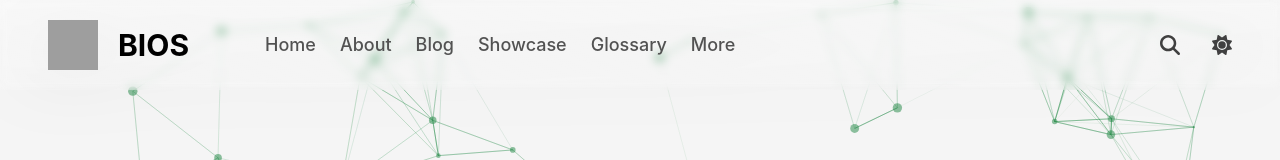
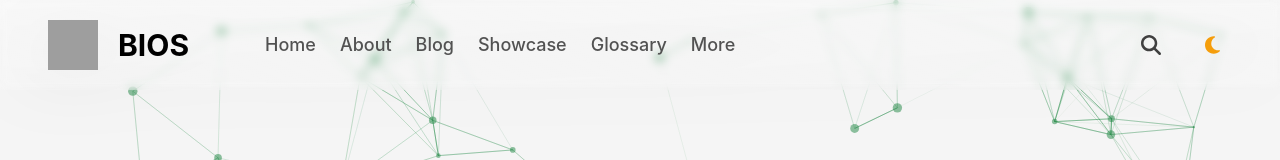
Before and after one commit to bios-bunda-mulia-university/himabios, a Next.js app: page / in a window 1280 px wide. Shown: the top 160 px of the page. Built offline with nearby package versions, Linux system fonts and the light colour scheme; grey boxes are pictures that could not be loaded.

Commit message:
feat: make theme handler

```diff
--- a/components/navigations/iconNav.tsx
+++ b/components/navigations/iconNav.tsx
@@ -1,15 +1,42 @@
-import { FC } from "react"
+import { FC, useEffect, useState } from "react"
 import { FontAwesomeIcon } from "@fortawesome/react-fontawesome"
-import { faMagnifyingGlass, faSun } from "@fortawesome/free-solid-svg-icons"
+import { faMagnifyingGlass, faSun, faMoon } from "@fortawesome/free-solid-svg-icons"
 
 const IconNav: FC = () => {
+    const [theme, setTheme] = useState('light')
+
+    useEffect(() => {
+        if(window.matchMedia('(prefers-color-scheme: dark)').matches) {
+            setTheme('dark')
+        } else {
+            setTheme('light')
+        }
+    }, [])
+
+    useEffect(() => {
+        if(theme === 'dark') {
+            document.documentElement.classList.add('dark')
+        } else {
+            document.documentElement.classList.remove('dark')
+        }
+    }, [theme])
+
+    const handleThemeSwitch = () => {
+        setTheme(theme === 'dark' ? 'light' : 'dark')
+    }
+
     return (
         <div className="flex flex-row space-x-8 items-center justify-end ml-auto z-10">
             <button>
                 <FontAwesomeIcon icon={faMagnifyingGlass} color="#404040" size="lg" />
             </button>
-            <button>
-                <FontAwesomeIcon icon={faSun} color="#404040" size="lg" />
+            <button
+                type="button"
+                onClick={handleThemeSwitch}
+                className="bg-transparent p-3 rounded-lg"
+            >
+                {/* <FontAwesomeIcon icon={faSun} color="#404040" size="lg" /> */}
+                {theme === 'dark' ? <FontAwesomeIcon icon={faSun} color="#FACC15" size="lg" /> : <FontAwesomeIcon icon={faMoon} color="#F59E0B" size="lg" />}
             </button>
         </div>
     )
```
